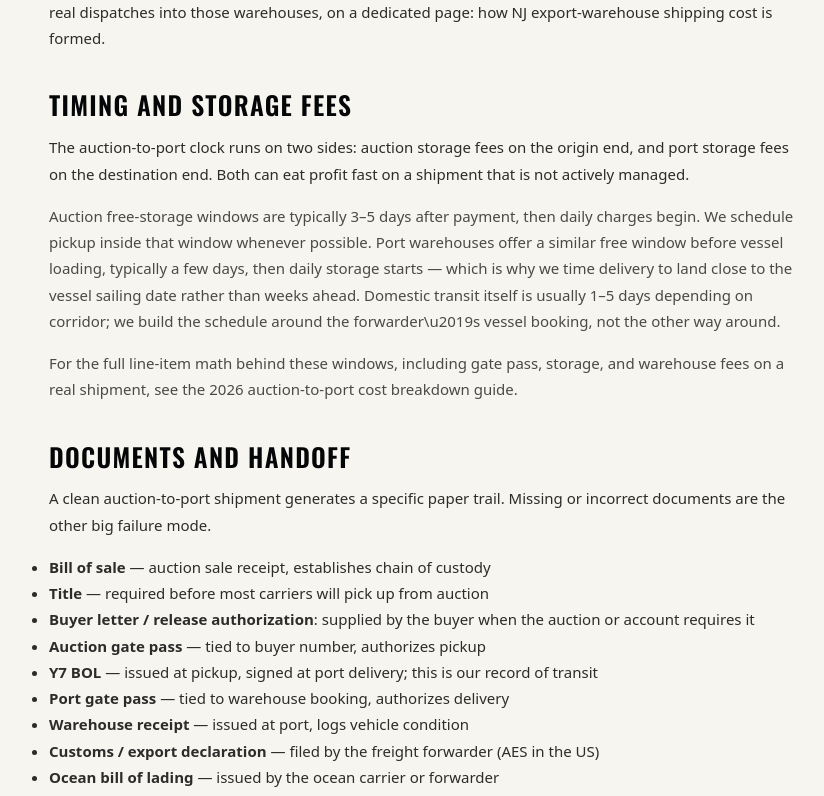
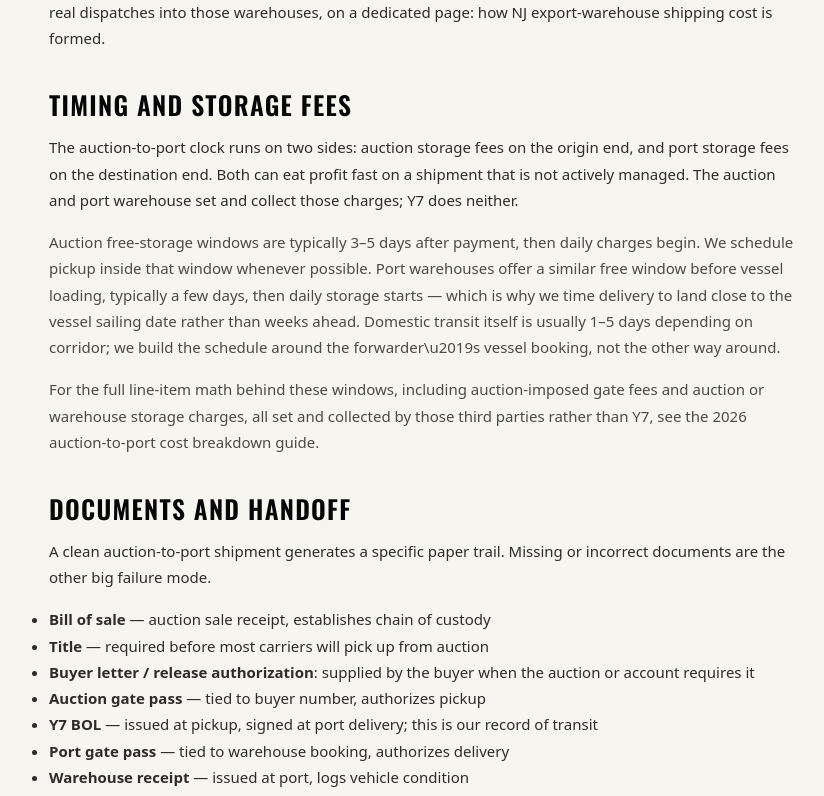
Before and after one commit to sergiivorotyntsev/Y7-WEBSITE, a React (Vite) app: page /auction-to-port-transport in a window 1280 px wide. Shown: the part 5040-5836 px from the top of the page, without its empty margins (215-1039 px from the left). Built offline with nearby package versions, Linux system fonts and the light colour scheme; no server answers.

Commit message:
[SEOGEO-10] Correct exporter claim ownership

```diff
--- a/src/components/MoneyPageSchema.jsx
+++ b/src/components/MoneyPageSchema.jsx
@@ -35,9 +35,9 @@ const PAGE_SPEC = {
     audienceName: 'Vehicle Exporters and International Buyers',
     priceRange: '$50',
     offers: [
-      { name: 'Auction to Port Delivery', desc: 'Copart / IAA / Manheim lot to any major US export port' },
-      { name: 'Gate Pass Coordination', desc: 'Title release, gate pass purchase, and storage management' },
-      { name: 'Warehouse Drop-off', desc: 'Consolidation warehouse drop at all major ports' },
+      { name: 'Auction to Port Delivery', desc: 'Nationwide Copart / IAA / Manheim pickup with delivery to a customer-nominated US export warehouse or port' },
+      { name: 'Gate Pass Coordination', desc: 'Auction release verification and gate pass coordination before dispatch' },
+      { name: 'Warehouse Drop-off', desc: 'Delivery nationwide to the export warehouse or US port the customer nominates' },
     ],
   },
   shipMyCar: {
--- a/src/locales/en/exporters.json
+++ b/src/locales/en/exporters.json
@@ -64,7 +64,7 @@
       },
       {
         "name": "Savannah, GA",
-        "desc": "Southeast port. Competitive rates for European and African routes."
+        "desc": "Southeast port. Freight forwarders and ocean carriers quote competitive rates for European and African routes; Y7 does not set those rates or collect the related charges."
       },
       {
         "name": "Baltimore, MD",
@@ -213,11 +213,11 @@
       },
       {
         "q": "Can you hold a vehicle if the vessel isn't ready?",
-        "a": "The port warehouse handles storage after drop-off. Most offer 5-7 days free storage inclusive of the drop-off day, then charge daily rates ($8-$25/day depending on the port). We time drop-off to your vessel window so storage fees are minimized."
+        "a": "The port warehouse handles storage after drop-off. Most offer 5-7 days free storage inclusive of the drop-off day, then charge daily rates ($8-$25/day depending on the port). The port warehouse sets and collects those charges; Y7 does neither. We time drop-off to your vessel window so storage fees are minimized."
       },
       {
         "q": "What happens if the gate pass is delayed?",
-        "a": "Carrier holds or re-dispatches. If a Copart gate pass is delayed by payment clearing on their side, we don't dispatch until the pass is ready — dry runs cost $100-$200 and nobody needs that. We push status updates via email and Telegram so you know exactly where your vehicle sits in the pipeline."
+        "a": "Carrier holds or re-dispatches. If a Copart gate pass is delayed by payment clearing on their side, we don't dispatch until the pass is ready — the carrier sets and collects the $100-$200 dry-run charge, not Y7. We push status updates via email and Telegram so you know exactly where your vehicle sits in the pipeline."
       },
       {
         "q": "Do you handle containerized vs RoRo?",
@@ -285,7 +285,7 @@
   },
   "routing": {
     "title": "How routing decisions get made",
-    "body": "A Copart unit in York Haven, PA can gate out through Newark (about 160 road miles) or Baltimore (about 65). On recent dispatches the Baltimore leg runs $175-215 against $230-300 to Newark. Inland, Baltimore wins. But if your ocean rate to the destination is $120 better ex-Newark, Newark wins the total. Y7 produces this comparison automatically to inform the route choice you make with your freight forwarder; once you nominate the warehouse, we quote and coordinate the domestic leg.",
+    "body": "A Copart unit in York Haven, PA can gate out through Newark (about 160 road miles) or Baltimore (about 65). On recent dispatches the Baltimore leg runs $175-215 against $230-300 to Newark. Inland, Baltimore wins. But if your ocean rate to the destination is $120 better ex-Newark, Newark wins the total. Your freight forwarder or ocean carrier sets that ocean rate and collects the payment; Y7 does neither. Y7 produces this comparison automatically to inform the route choice you make with your freight forwarder; once you nominate the warehouse, we quote and coordinate the domestic leg.",
     "legFrom": "Copart York Haven, PA",
     "legA": "Baltimore, MD · ~65 mi",
     "legARate": "$175-215",
--- a/src/locales/pl/exporters.json
+++ b/src/locales/pl/exporters.json
@@ -64,7 +64,7 @@
       },
       {
         "name": "Savannah, GA",
-        "desc": "Port południowo-wschodni. Konkurencyjne stawki na trasy europejskie i afrykańskie."
+        "desc": "Port południowo-wschodni. Agenci frachtowi i przewoźnicy morscy oferują konkurencyjne stawki na trasy europejskie i afrykańskie; Y7 ich nie ustala ani nie pobiera opłat."
       },
       {
         "name": "Baltimore, MD",
@@ -213,11 +213,11 @@
       },
       {
         "q": "Czy można przytrzymać auto, jeśli statek nie jest gotowy?",
-        "a": "Składowaniem zajmuje się magazyn portu. Większość oferuje 5-7 dni darmowego składowania wliczając dzień dostarczenia, potem stawka dzienna ($8-$25/dzień)."
+        "a": "Składowaniem zajmuje się magazyn portu. Większość oferuje 5-7 dni darmowego składowania wliczając dzień dostarczenia, potem stawka dzienna ($8-$25/dzień). Opłaty ustala i pobiera magazyn portowy; Y7 ich nie ustala ani nie pobiera."
       },
       {
         "q": "Co jeśli gate pass się opóźnia?",
-        "a": "Przewoźnik czeka lub zostaje przekierowany. Jeśli Copart opóźnia wydanie gate passa z powodu księgowania płatności u siebie, nie wysyłamy auta do czasu gotowości — dry run kosztuje $100-$200. Statusy w email i Telegram."
+        "a": "Przewoźnik czeka lub zostaje przekierowany. Jeśli Copart opóźnia wydanie gate passa z powodu księgowania płatności u siebie, nie wysyłamy auta do czasu gotowości — opłatę za dry run w wysokości $100-$200 ustala i pobiera przewoźnik, nie Y7. Statusy w email i Telegram."
       },
       {
         "q": "Pracujecie z załadunkiem RoRo i kontenerowym?",
@@ -287,7 +287,7 @@
   },
   "routing": {
     "title": "Jak zapadają decyzje o trasie",
-    "body": "Auto z Copart w York Haven, PA może wyjechać przez Newark (około 160 mil drogą) albo Baltimore (około 65). W ostatnich wysyłkach odcinek do Baltimore kosztuje $175-215 wobec $230-300 do Newark. Lądem wygrywa Baltimore. Ale jeśli Twoja stawka frachtu do kraju docelowego jest o $120 lepsza z Newark, w łącznym rozrachunku wygrywa Newark. Y7 przygotowuje to porównanie automatycznie, aby wesprzeć decyzję, którą podejmujesz wspólnie ze swoim agentem frachtowym; po wskazaniu magazynu wyceniamy i koordynujemy odcinek lądowy.",
+    "body": "Auto z Copart w York Haven, PA może wyjechać przez Newark (około 160 mil drogą) albo Baltimore (około 65). W ostatnich wysyłkach odcinek do Baltimore kosztuje $175-215 wobec $230-300 do Newark. Lądem wygrywa Baltimore. Ale jeśli Twoja stawka frachtu do kraju docelowego jest o $120 lepsza z Newark, w łącznym rozrachunku wygrywa Newark. Stawkę ustala, a opłatę pobiera Twój agent frachtowy lub przewoźnik morski; Y7 nie ustala stawki ani nie pobiera opłaty. Y7 przygotowuje to porównanie automatycznie, aby wesprzeć decyzję, którą podejmujesz wspólnie ze swoim agentem frachtowym; po wskazaniu magazynu wyceniamy i koordynujemy odcinek lądowy.",
     "legFrom": "Copart York Haven, PA",
     "legA": "Baltimore, MD · ~65 mil",
     "legARate": "$175-215",
--- a/src/pages/seo/routes/AuctionToPort.jsx
+++ b/src/pages/seo/routes/AuctionToPort.jsx
@@ -39,7 +39,7 @@ export default function AuctionToPort() {
       steps={[
         { title: 'Win your vehicle at auction', desc: 'Complete payment and secure the title.' },
         { title: 'Share auction details with Y7', desc: 'Lot number, buyer number, and port / warehouse booking.' },
-        { title: 'Carrier pickup scheduled', desc: 'We schedule within the free storage window to avoid fees.' },
+        { title: 'Carrier pickup scheduled', desc: "We schedule inside the auction's free-storage window to reduce fee risk." },
         { title: 'Vehicle transported to port', desc: 'Direct delivery to your designated port warehouse with gate pass.' },
         { title: 'Receive BOL and delivery confirmation', desc: 'Freight forwarder takes over for vessel loading and customs.' },
       ]}
@@ -54,7 +54,7 @@ export default function AuctionToPort() {
       capabilities={[
         'All Copart, IAAI, and Manheim locations nationwide',
         'Major export ports \u2014 Newark, Houston, Savannah, Los Angeles, Baltimore, JAXPORT',
-        'Gate pass coordination and storage-fee prevention',
+        'Gate pass coordination and auction storage-window timing',
         'Single or multi-vehicle consolidation',
         'Open transport (standard) or enclosed for high-value units',
         'Complete documentation \u2014 BOL, delivery receipts, carrier insurance',
@@ -94,7 +94,7 @@ export default function AuctionToPort() {
         },
         {
           q: 'Can I get hit with storage fees at the port?',
-          a: 'Yes, if a vehicle sits at the port warehouse too long before vessel loading. Ports have a free window (typically a few days) before daily storage charges begin. We time pickup and delivery so the vehicle lands at the port close to the vessel sailing date, not weeks ahead. If the vessel slips we can sometimes hold at origin instead.',
+          a: 'Yes, if a vehicle sits at the port warehouse too long before vessel loading. The port warehouse sets and collects any daily storage charges after its free window, which typically lasts a few days; Y7 does neither. We time pickup and delivery so the vehicle lands at the port close to the vessel sailing date, not weeks ahead. If the vessel slips we can sometimes hold at origin instead.',
         },
         {
           q: 'What is the difference between Y7 and a freight forwarder?',
@@ -316,7 +316,8 @@ export default function AuctionToPort() {
         <p style={prose}>
           The auction-to-port clock runs on two sides: auction storage fees on the origin end,
           and port storage fees on the destination end. Both can eat profit fast on a shipment
-          that is not actively managed.
+          that is not actively managed. The auction and port warehouse set and collect those
+          charges; Y7 does neither.
         </p>
         <p style={muted}>
           Auction free-storage windows are typically 3–5 days after payment, then daily
@@ -328,8 +329,9 @@ export default function AuctionToPort() {
           booking, not the other way around.
         </p>
         <p style={muted}>
-          For the full line-item math behind these windows, including gate pass, storage, and
-          warehouse fees on a real shipment, see the{' '}
+          For the full line-item math behind these windows, including auction-imposed gate fees
+          and auction or warehouse storage charges, all set and collected by those third parties
+          rather than Y7, see the{' '}
           <Link to="/blog/auction-to-port-cost-breakdown-2026">2026 auction-to-port cost
           breakdown guide</Link>.
         </p>
```
Also changed, not shown: src/locales/ru/exporters.json (+4 -4 lines), src/locales/ua/exporters.json (+5 -5 lines).
